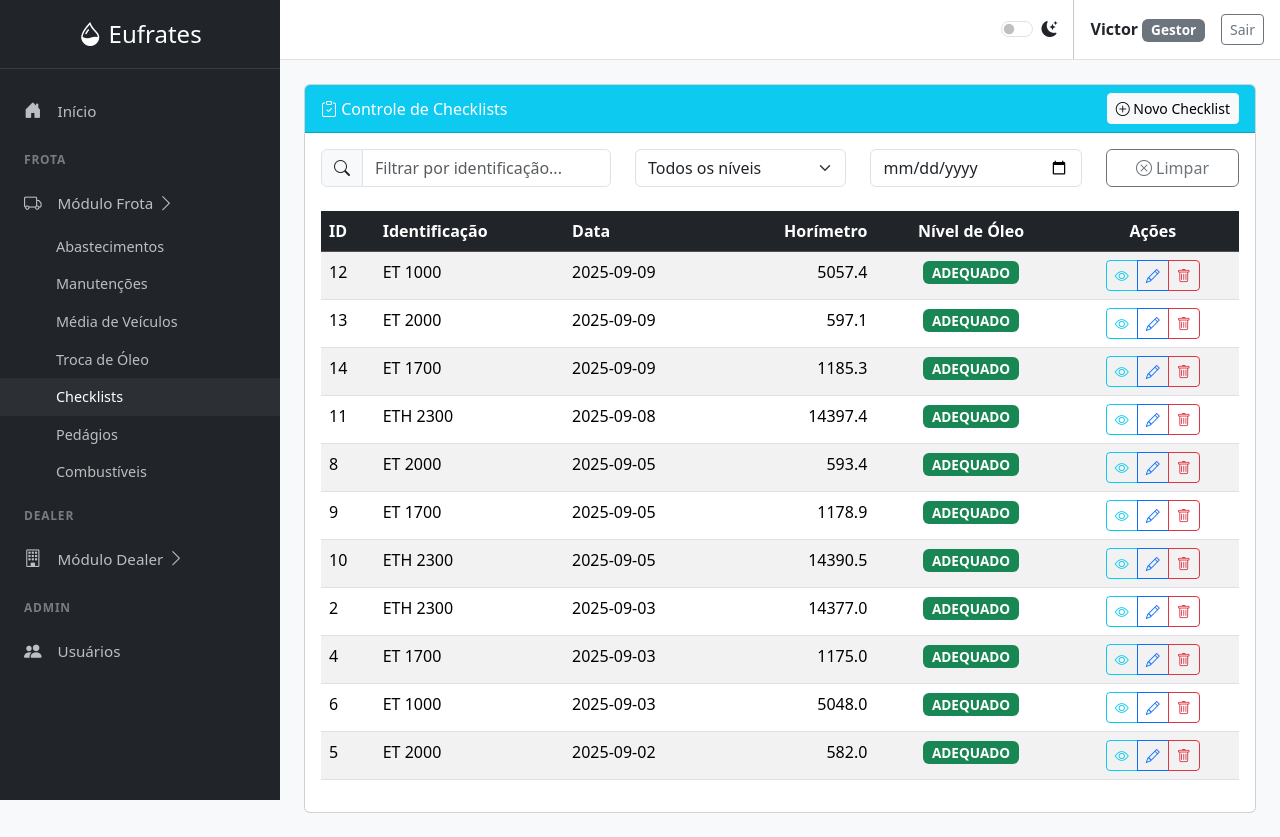
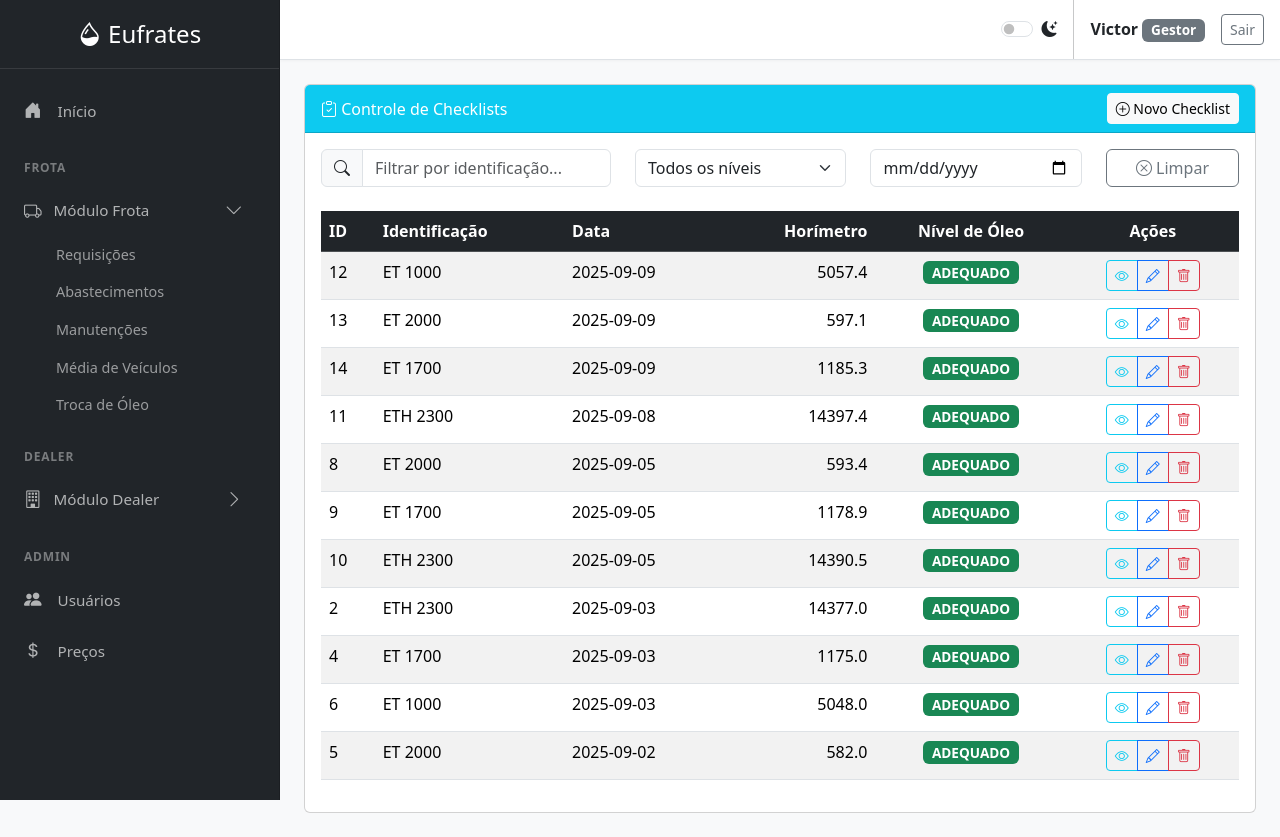
Before and after one commit to Mativis/abas-sys, a Flask app: page /checklists in a window 1280 px wide, after a click on "Módulo Frota". Run offline with Flask 3, Linux system fonts and the light colour scheme; a user stored in the database is signed in; data comes from the database, SQL or seed files in the repository; both versions use the stored data as it was after the commit.

Commit message:
Commit !new base!

```diff
--- a/templates/base.html
+++ b/templates/base.html
@@ -7,23 +7,131 @@
     <link href="https://cdn.jsdelivr.net/npm/bootstrap@5.3.3/dist/css/bootstrap.min.css" rel="stylesheet">
     <link rel="stylesheet" href="https://cdn.jsdelivr.net/npm/bootstrap-icons@1.11.3/font/bootstrap-icons.min.css">
     <style>
-        :root { --sidebar-width: 280px; }
-        body { display: flex; background-color: var(--bs-tertiary-bg); }
-        .sidebar { width: var(--sidebar-width); height: 100vh; position: fixed; top: 0; left: 0; display: flex; flex-direction: column; background-color: var(--bs-dark); }
-        .main-content { margin-left: var(--sidebar-width); width: calc(100% - var(--sidebar-width)); }
-        .top-nav { background-color: var(--bs-body-bg); border-bottom: 1px solid var(--bs-border-color); min-height: 60px; }
-        .page-content { overflow-y: auto; padding: 1.5rem; }
-        .sidebar-header { padding: 1rem 1.5rem; border-bottom: 1px solid rgba(255, 255, 255, 0.1); }
-        .sidebar .nav-link { color: rgba(255, 255, 255, 0.7); font-size: 0.95rem; padding: 0.75rem 1.5rem; }
-        .sidebar .nav-link:hover, .sidebar .nav-link.active { background-color: rgba(255, 255, 255, 0.05); color: #fff; }
-        .sidebar .nav-link .bi { margin-right: 0.75rem; font-size: 1.1rem; }
-        .sidebar .nav-link .arrow { margin-left: auto; transition: transform 0.2s; }
-        .sidebar .nav-link[aria-expanded="true"] .arrow { transform: rotate(90deg); }
-        .sidebar-heading { font-size: .75rem; text-transform: uppercase; letter-spacing: .05rem; font-weight: 600; color: rgba(255, 255, 255, 0.4); padding: 1rem 1.5rem 0.5rem; }
-        .submenu .nav-link { padding-left: 3.5rem; font-size: 0.9rem; padding-top: 0.5rem; padding-bottom: 0.5rem; }
+        :root {
+            --sidebar-width: 280px;
+        }
+
+        body {
+            display: flex;
+            background-color: var(--bs-tertiary-bg);
+        }
+
+        .sidebar {
+            width: var(--sidebar-width);
+            height: 100vh;
+            position: fixed;
+            top: 0;
+            left: 0;
+            display: flex;
+            flex-direction: column;
+            background-color: #212529;
+            border-right: 1px solid var(--bs-border-color-translucent);
+            overflow-y: auto;
+        }
+
+        .main-content {
+            margin-left: var(--sidebar-width);
+            width: calc(100% - var(--sidebar-width));
+        }
+
+        .top-nav {
+            background-color: var(--bs-body-bg);
+            border-bottom: 1px solid var(--bs-border-color);
+            min-height: 60px;
+            box-shadow: 0 1px 3px rgba(0,0,0, .04);
+        }
+
+        .page-content {
+            padding: 1.5rem;
+        }
+
+        .sidebar-header {
+            padding: 1rem 1.5rem;
+            border-bottom: 1px solid rgba(255, 255, 255, 0.1);
+        }
+
+        .sidebar .nav-link {
+            color: rgba(255, 255, 255, 0.65);
+            font-size: 0.95rem;
+            padding: 0.75rem 1.5rem;
+        }
+
+        .sidebar .nav-link:hover, .sidebar .nav-link.active {
+            background-color: rgba(255, 255, 255, 0.07);
+            color: #fff;
+        }
+
+        .sidebar .nav-link .bi {
+            margin-right: 0.75rem;
+            font-size: 1.1rem;
+        }
+
+        .sidebar .nav-link[data-bs-toggle="collapse"] .arrow {
+            margin-left: auto;
+            transition: transform 0.2s ease-in-out;
+        }
+
+        .sidebar .nav-link[aria-expanded="true"] .arrow {
+            transform: rotate(90deg);
+        }
+
+        .sidebar-heading {
+            font-size: .75rem;
+            text-transform: uppercase;
+            letter-spacing: .05rem;
+            font-weight: 600;
+            color: rgba(255, 255, 255, 0.4);
+            padding: 1.5rem 1.5rem 0.5rem;
+        }
+
+        .submenu .nav-link {
+            padding-left: 3.5rem;
+            font-size: 0.9rem;
+            padding-top: 0.5rem;
+            padding-bottom: 0.5rem;
+            color: rgba(255, 255, 255, 0.55);
+        }
+
+        .submenu .nav-link:hover, .submenu .nav-link.active {
+            color: #fff;
+        }
+
+        /* --- REFINAMENTO DO TEMA ESCURO --- */
+        [data-bs-theme="dark"] {
+            --bs-body-bg: #1c1c1e;
+            --bs-tertiary-bg: #121212;
+            --bs-body-color: #d1d1d1;
+            --bs-border-color: #3a3a3c;
+
+            .card, .modal-content {
+                background-color: #2c2c2e;
+                border-color: #3a3a3c;
+            }
+
+            .top-nav { box-shadow: none; }
+
+            .table {
+                --bs-table-bg: #2c2c2e;
+                --bs-table-border-color: #3a3a3c;
+                --bs-table-striped-bg: #323234;
+                --bs-table-hover-bg: #38383a;
+            }
+
+            .form-control, .form-select {
+                background-color: #3a3a3c;
+                border-color: #545458;
+                color: var(--bs-body-color);
+            }
+            .form-control:focus, .form-select:focus {
+                background-color: #3a3a3c;
+                border-color: #0d6efd;
+                color: var(--bs-body-color);
+            }
+        }
     </style>
 </head>
 <body>
+
     <div class="sidebar text-white">
         <div class="sidebar-header text-center">
             <a href="{{ url_for('index') }}" class="fs-4 text-white text-decoration-none">
@@ -40,25 +148,23 @@
 
             <div class="sidebar-heading">Frota</div>
             <li class="nav-item">
-                <a class="nav-link" data-bs-toggle="collapse" href="#frotaSubmenu" role="button" aria-expanded="false" aria-controls="frotaSubmenu">
+                <a class="nav-link d-flex align-items-center" data-bs-toggle="collapse" href="#frotaSubmenu" role="button" aria-expanded="false" aria-controls="frotaSubmenu">
                     <i class="bi bi-truck"></i> Módulo Frota <i class="bi bi-chevron-right arrow"></i>
                 </a>
                 <div class="collapse submenu" id="frotaSubmenu">
                     <ul class="nav flex-column">
+                        <li><a class="nav-link {% if active_page == 'requisicoes' %}active{% endif %}" href="{{ url_for('requisicoes') }}">Requisições</a></li>
                         <li><a class="nav-link {% if active_page == 'relatorios' %}active{% endif %}" href="{{ url_for('relatorios') }}">Abastecimentos</a></li>
                         <li><a class="nav-link {% if active_page == 'manutencoes' %}active{% endif %}" href="{{ url_for('manutencoes') }}">Manutenções</a></li>
                         <li><a class="nav-link {% if active_page == 'medias_veiculos' %}active{% endif %}" href="{{ url_for('medias_veiculos') }}">Média de Veículos</a></li>
                         <li><a class="nav-link {% if active_page == 'metricas_uso' %}active{% endif %}" href="{{ url_for('metricas_uso') }}">Troca de Óleo</a></li>
-                        <li><a class="nav-link {% if active_page == 'checklists' %}active{% endif %}" href="{{ url_for('checklists') }}">Checklists</a></li>
-                        <li><a class="nav-link {% if active_page == 'pedagios' %}active{% endif %}" href="{{ url_for('pedagios') }}">Pedágios</a></li>
-                        <li><a class="nav-link {% if active_page == 'reajuste_combustiveis' %}active{% endif %}" href="{{ url_for('reajuste_combustiveis') }}">Combustíveis</a></li>
                     </ul>
                 </div>
             </li>
 
             <div class="sidebar-heading">Dealer</div>
             <li class="nav-item">
-                <a class="nav-link" data-bs-toggle="collapse" href="#dealerSubmenu" role="button" aria-expanded="false" aria-controls="dealerSubmenu">
+                <a class="nav-link d-flex align-items-center" data-bs-toggle="collapse" href="#dealerSubmenu" role="button" aria-expanded="false" aria-controls="dealerSubmenu">
                     <i class="bi bi-building"></i> Módulo Dealer <i class="bi bi-chevron-right arrow"></i>
                 </a>
                 <div class="collapse submenu" id="dealerSubmenu">
@@ -66,7 +172,6 @@
                         <li><a class="nav-link {% if active_page == 'cotacoes_relatorio' %}active{% endif %}" href="{{ url_for('cotacoes_relatorio') }}">Cotações</a></li>
                         <li><a class="nav-link {% if active_page == 'pedidos_relatorio' %}active{% endif %}" href="{{ url_for('pedidos_relatorio') }}">Pedidos</a></li>
                         <li><a class="nav-link {% if active_page == 'fornecedores' %}active{% endif %}" href="{{ url_for('fornecedores') }}">Fornecedores</a></li>
-                        <li><a class="nav-link {% if active_page == 'dealer_intelligence' %}active{% endif %}" href="{{ url_for('dealer_intelligence') }}">Intelligence</a></li>
                     </ul>
                 </div>
             </li>
@@ -76,6 +181,11 @@
             <li class="nav-item">
                 <a class="nav-link {% if active_page == 'user_management' %}active{% endif %}" href="{{ url_for('user_management') }}">
                     <i class="bi bi-people-fill"></i> Usuários
+                </a>
+            </li>
+            <li class="nav-item">
+                <a class="nav-link {% if active_page == 'reajuste_combustiveis' %}active{% endif %}" href="{{ url_for('reajuste_combustiveis') }}">
+                    <i class="bi bi-currency-dollar"></i> Preços
                 </a>
             </li>
             {% endif %}
@@ -97,7 +207,6 @@
                 <a href="{{ url_for('logout') }}" class="btn btn-outline-secondary btn-sm">Sair</a>
             {% endif %}
         </nav>
-
         <main class="page-content">
             {% with messages = get_flashed_messages(with_categories=true) %}
                 {% if messages %}
```
Also changed, not shown: abastecimentos.db.
